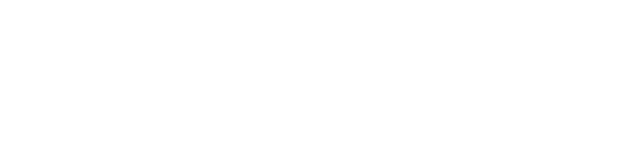
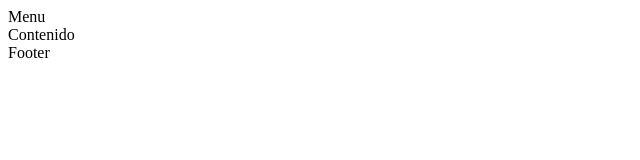
Before and after one commit to LeonardoRoG/TP-IDW, a website: page index.html in a window 1280 px wide. Shown: the whole page, without its empty margins (0-640 px from the left). Drawn offline with Linux system fonts and the light colour scheme.

Commit message:
Cambios en index

```diff
--- a/index.html
+++ b/index.html
@@ -7,6 +7,21 @@
     <link rel="stylesheet" href="css/styles.css">
 </head>
 <body>
+    <header>
+        <nav>
+            <!-- Menú de navegación -->
+            Menu
+        </nav>
+    </header>
 
+    <main>
+        <!-- Contenido principal -->
+        Contenido
+    </main>
+
+    <footer>
+        <!-- Footer-->
+        Footer
+    </footer>
 </body>
 </html>
```
